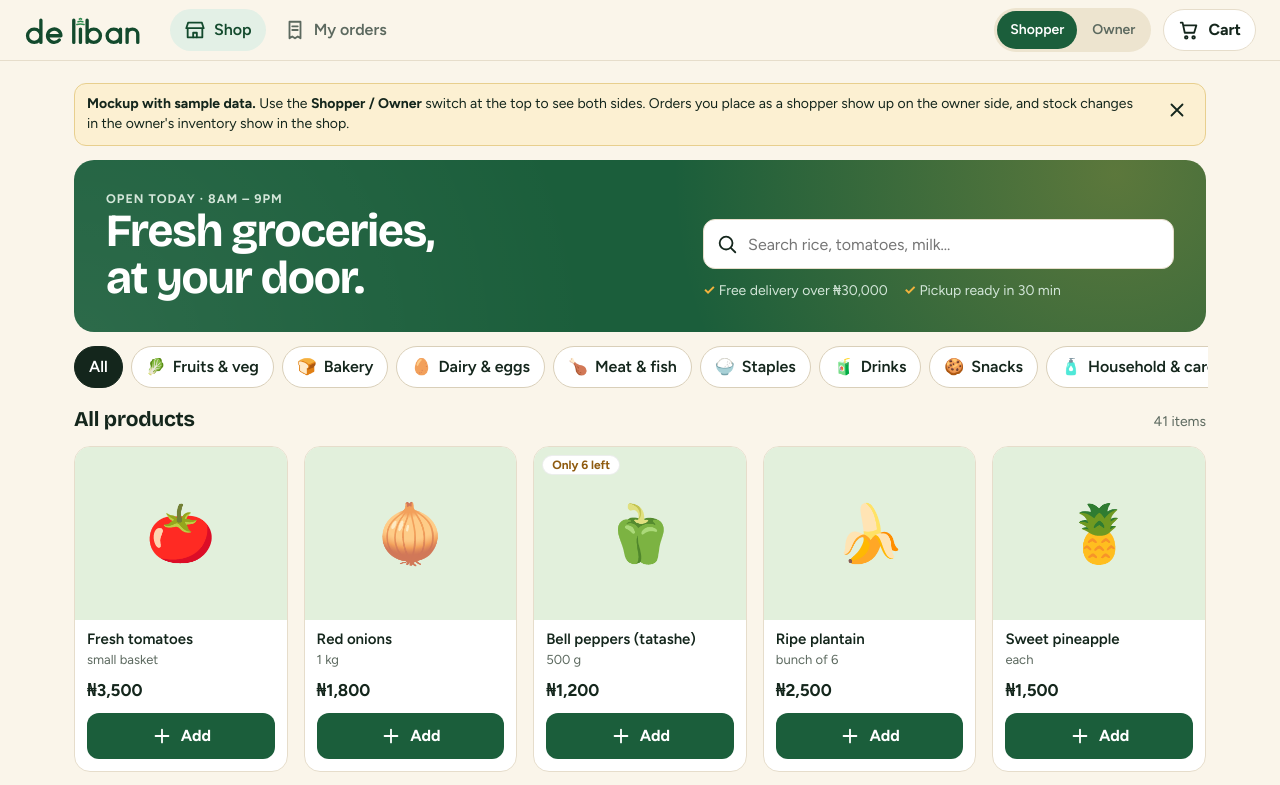
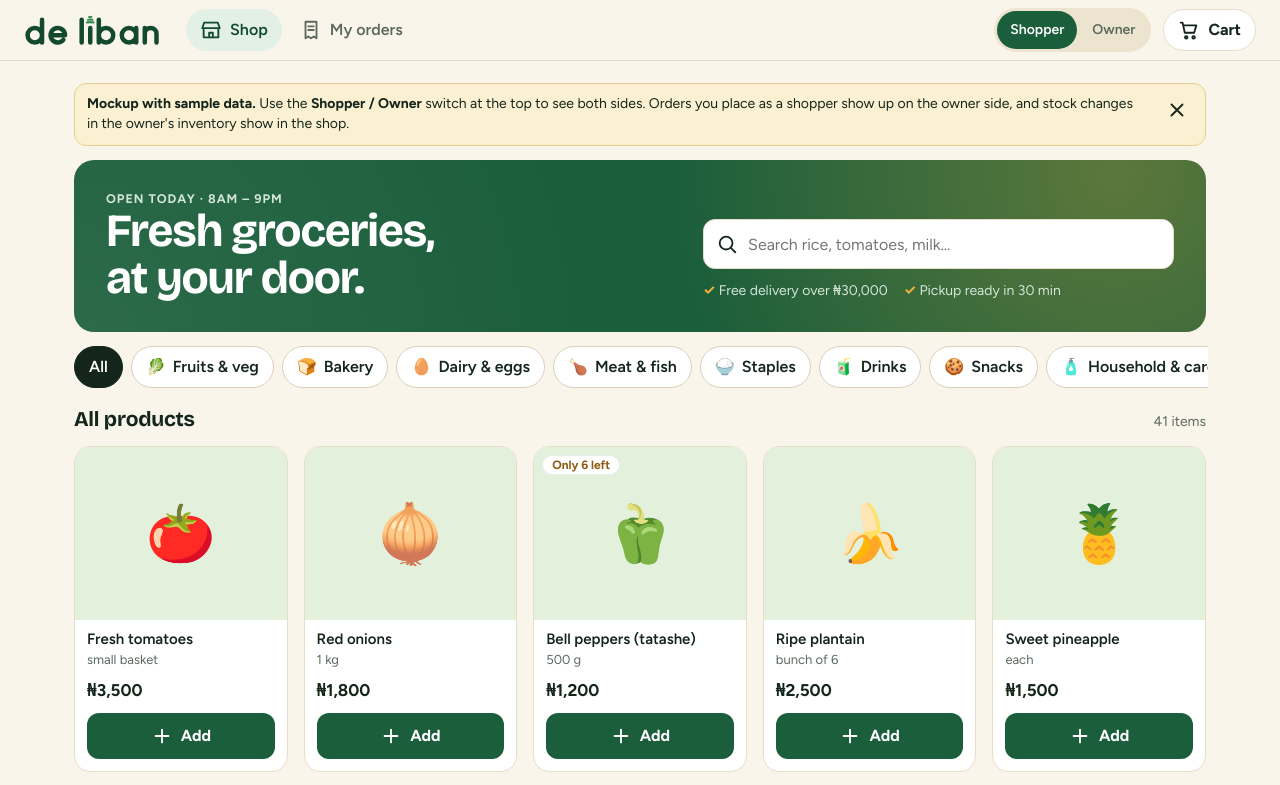
Before and after one commit to prope3solutions/alimart-store, a plain HTML site: page index.html in a window 1280 px wide. Shown: the top 785 px of the page. Drawn offline with nearby package versions, Linux system fonts and the light colour scheme.

Commit message:
Make De Liban logo bolder
Co-Authored-By: Claude Sonnet 5.5 <noreply@anthropic.com>
Claude-Session: https://claude.ai/code/session_01NYrSqASXNmv5FJcrWxTWyE

```diff
--- a/index.html
+++ b/index.html
@@ -261,7 +261,7 @@ main{max-width:1180px;margin:0 auto;padding:16px 14px 100px}
 <body>
 
 <header class="top">
-  <div class="brand"><svg xmlns="http://www.w3.org/2000/svg" viewBox="-8 -28 540 144" role="img" aria-label="De Liban Supermarket"><g fill="none" stroke="#134A2D" stroke-width="15" stroke-linecap="round" stroke-linejoin="round"><path d="M68 70A30 30 0 1 1 8 70A30 30 0 1 1 68 70ZM68 0V100M98 70H158A30 30 0 1 0 151 89M216 0V100M246 40V100M276 0V100M336 70A30 30 0 1 1 276 70A30 30 0 1 1 336 70ZM426 70A30 30 0 1 1 366 70A30 30 0 1 1 426 70ZM426 40V100M456 40V100M456 64A24 24 0 0 1 504 64V100"/></g><path d="M241.0 -5.0Q246 -9.0 251.0 -5.0M235.0 7.0Q246 3.0 257.0 7.0M230.0 19.0Q246 15.0 262.0 19.0" fill="none" stroke="#2E8B4E" stroke-width="7.0" stroke-linecap="round"/></svg></div>
+  <div class="brand"><svg xmlns="http://www.w3.org/2000/svg" viewBox="-8 -26 604 142" role="img" aria-label="De Liban Supermarket"><g fill="none" stroke="#134A2D" stroke-width="20" stroke-linecap="round" stroke-linejoin="round"><path transform="translate(8 0)" d="M64 68A32 32 0 1 1 0 68A32 32 0 1 1 64 68ZM64 0V100"/><path transform="translate(110 0)" d="M0 68H64A32 32 0 1 0 56.5 88.6"/><path transform="translate(248 0)" d="M0 0V100"/><path transform="translate(286 0)" d="M0 36V100"/><path transform="translate(324 0)" d="M0 0V100M64 68A32 32 0 1 1 0 68A32 32 0 1 1 64 68Z"/><path transform="translate(426 0)" d="M64 68A32 32 0 1 1 0 68A32 32 0 1 1 64 68ZM64 36V100"/><path transform="translate(528 0)" d="M0 36V100M0 62A26 26 0 0 1 52 62V100"/></g><path d="M281.0 -12.0Q286 -16.0 291.0 -12.0M276.0 0.0Q286 -4.0 296.0 0.0M271.0 12.0Q286 8.0 301.0 12.0" fill="none" stroke="#2E8B4E" stroke-width="9" stroke-linecap="round"/></svg></div>
   <nav class="nav-d" id="navd" aria-label="Main"></nav>
   <div class="sp"></div>
   <button id="install" class="btn sm sec" hidden>Install app</button>
```
Also changed, not shown: icon-192.png, icon-512.png, icon.svg.
